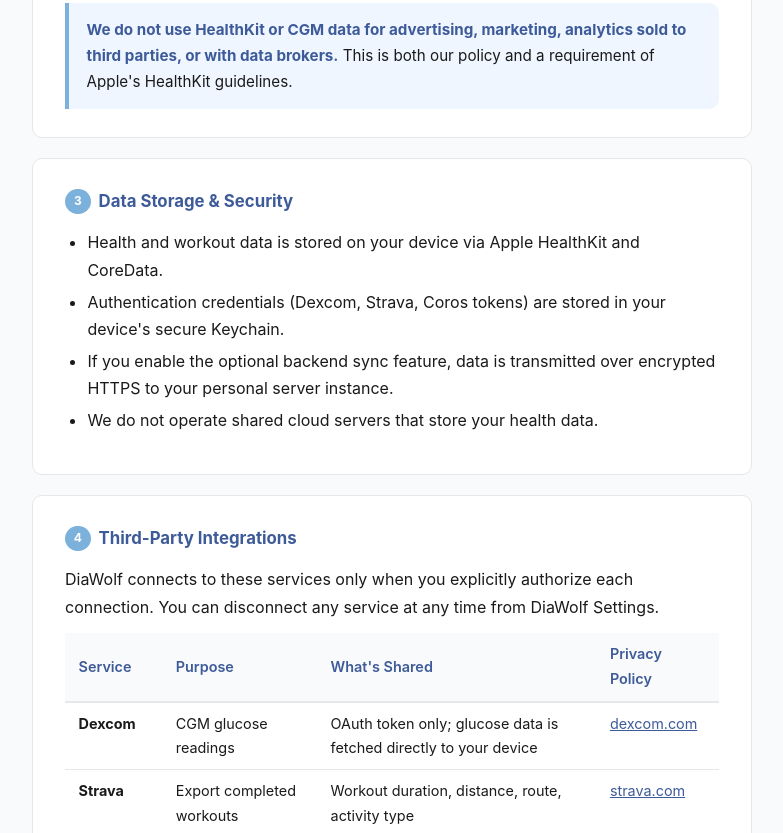
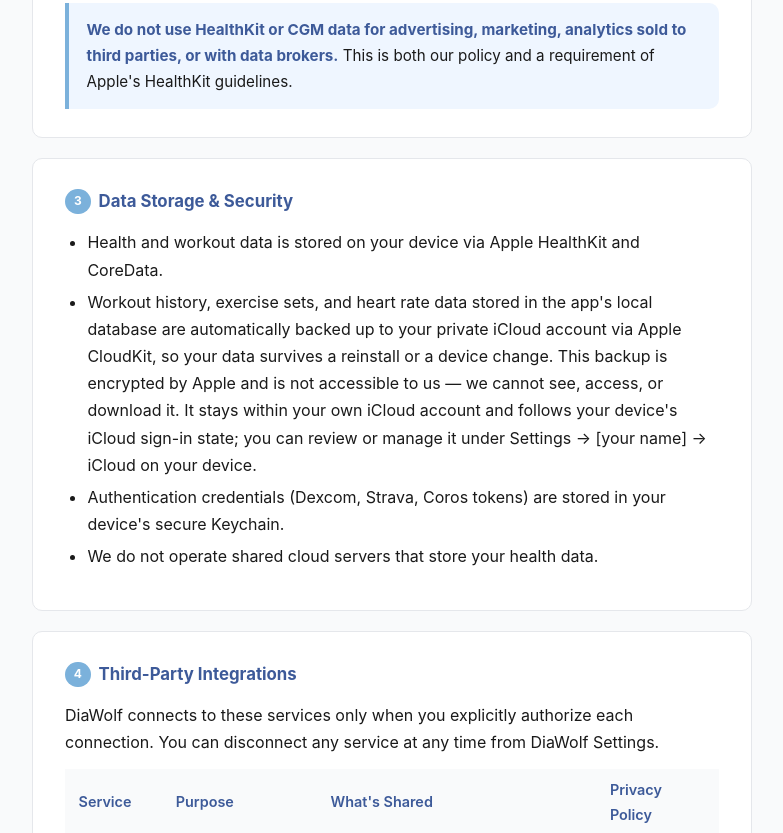
Before and after one commit to ByteCyclesStudio/diawolf.github.io, a plain HTML site: page privacy.html in a window 1280 px wide. Shown: the part 1520-2353 px from the top of the page, without its empty margins (248-1031 px from the left). Drawn offline with Linux system fonts and the light colour scheme.

Commit message:
Updated privacy policy and fixed contact email to hello@ in same

```diff
--- a/privacy.html
+++ b/privacy.html
@@ -174,7 +174,7 @@
 <header>
   <a href="/" class="wordmark">Dia<span>Wolf</span></a>
   <h1>Privacy Policy</h1>
-  <p class="meta">Effective Date: June 26, 2026 &nbsp;·&nbsp; Last Updated: June 26, 2026</p>
+  <p class="meta">Effective Date: June 26, 2026 &nbsp;·&nbsp; Last Updated: July 13, 2026</p>
 </header>
 
 <main>
@@ -255,8 +255,13 @@
     <h2><span class="num">3</span>Data Storage &amp; Security</h2>
     <ul>
       <li>Health and workout data is stored on your device via Apple HealthKit and CoreData.</li>
+      <li>Workout history, exercise sets, and heart rate data stored in the app's local database
+      are automatically backed up to your private iCloud account via Apple CloudKit, so your
+      data survives a reinstall or a device change. This backup is encrypted by Apple and is not
+      accessible to us — we cannot see, access, or download it. It stays within your own iCloud
+      account and follows your device's iCloud sign-in state; you can review or manage it under
+      Settings → [your name] → iCloud on your device.</li>
       <li>Authentication credentials (Dexcom, Strava, Coros tokens) are stored in your device's secure Keychain.</li>
-      <li>If you enable the optional backend sync feature, data is transmitted over encrypted HTTPS to your personal server instance.</li>
       <li>We do not operate shared cloud servers that store your health data.</li>
     </ul>
   </section>
```
